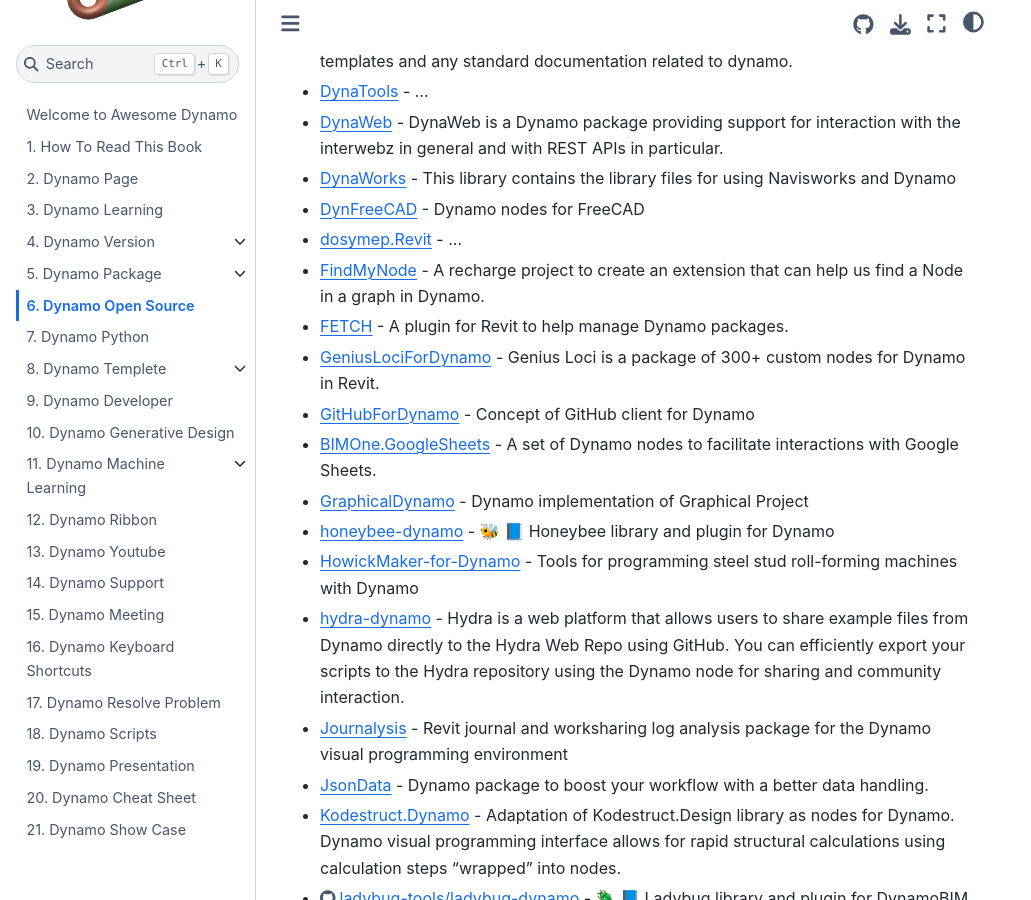
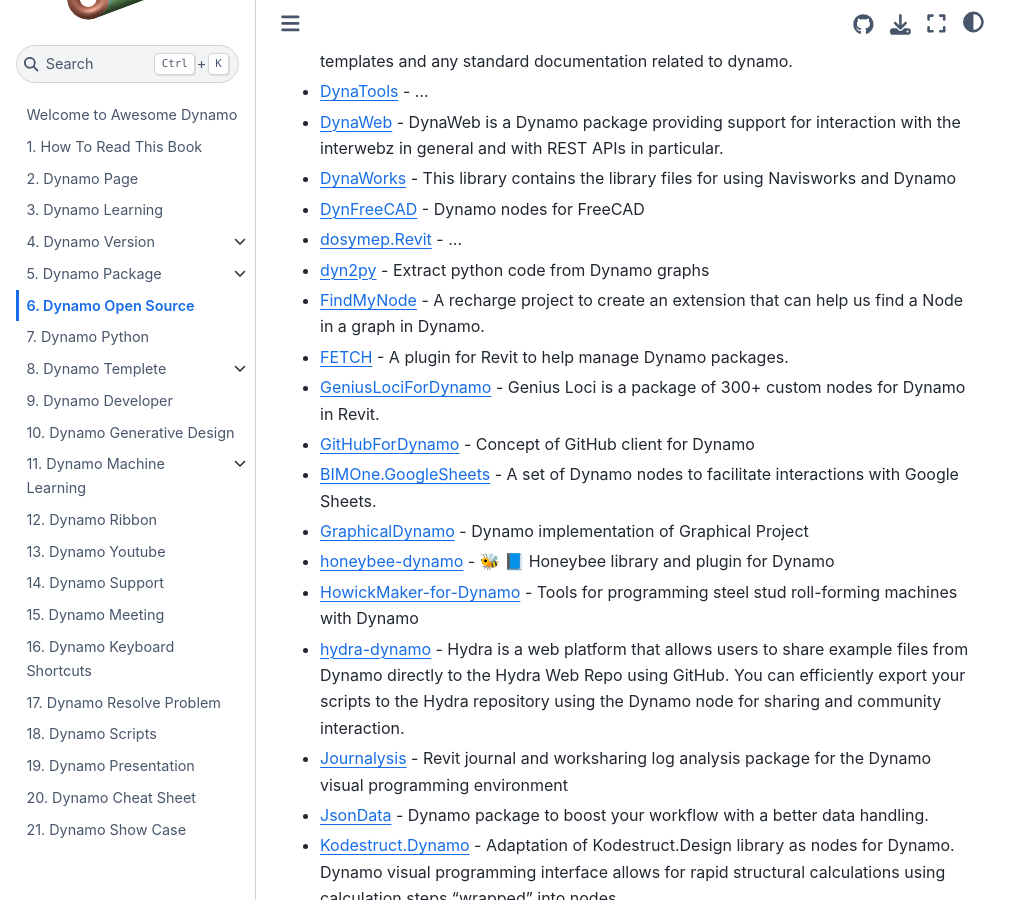
Before and after one commit to chuongmep/Awesome-Dynamo, a Jupyter Book: the page built from DynamoOpenSource/dynopensource.md, in a window 1280 px wide and 900 px high, scrolled down 1978 px. Shown: the whole window, without its empty margins (0-1031 px from the left). Built offline with Jupyter Book 1.0.4 settings and Sphinx 7.4.7 and the Sphinx Book theme 1.1.4, drawn with Linux system fonts in a browser that asks for light colours; comment, search, counter and statistics services are not loaded.

Commit message:
Update dynopensource.md

```diff
--- a/DynamoOpenSource/dynopensource.md
+++ b/DynamoOpenSource/dynopensource.md
@@ -99,6 +99,8 @@
 
 - [dosymep.Revit](https://github.com/dosymep/dosymep.Revit) - ...
 
+- [dyn2py](https://github.com/infeeeee/dyn2py) - Extract python code from Dynamo graphs
+
 - [FindMyNode](https://github.com/zeusongit/FindMyNode) - A recharge project to create an extension that can help us find a Node in a graph in Dynamo.
 
 - [FETCH](https://github.com/johnpierson/FETCH) - A plugin for Revit to help manage Dynamo packages.
```
